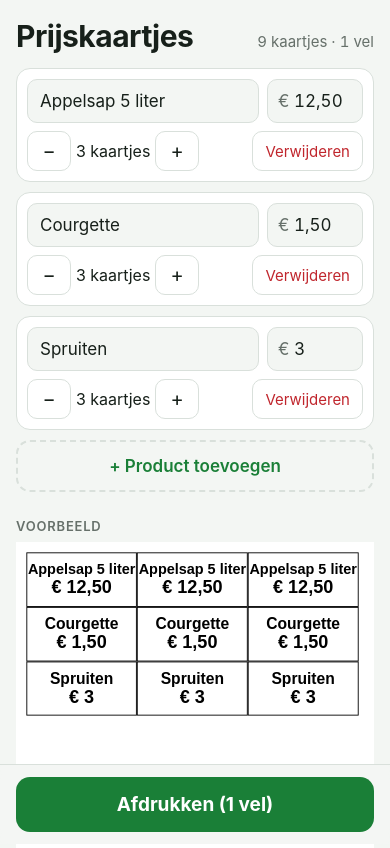
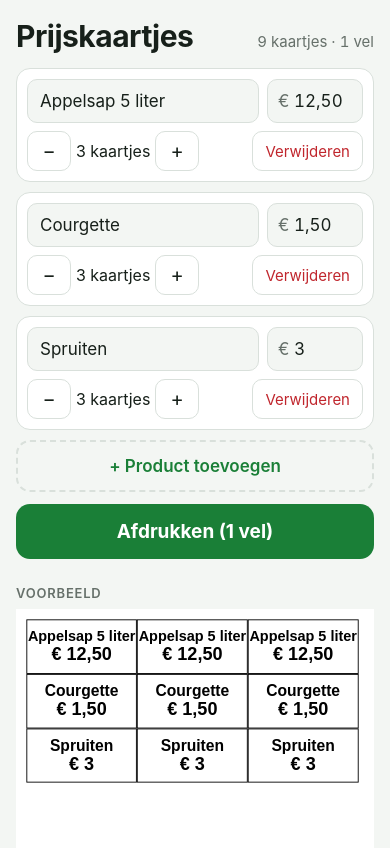
Before and after one commit to XanderSteen/prijskaartjes, a plain HTML site: page index.html in a window 390 px wide. Shown: the top 848 px of the page. Drawn offline with Linux system fonts and the light colour scheme.

Commit message:
Fix Afdrukken not tappable on iPhone
Move the print button out of the fixed bottom bar into the page:
Safari 26's floating toolbar covers fixed bottom content. Open the
home-screen icon in Safari (manifest display browser, no
apple-mobile-web-app-capable), since window.print() does nothing in
standalone mode. Bump the service worker cache.

Co-Authored-By: Claude Opus 5.5 <noreply@anthropic.com>

```diff
--- a/index.html
+++ b/index.html
@@ -4,8 +4,6 @@
 <meta charset="UTF-8">
 <meta name="viewport" content="width=device-width, initial-scale=1, viewport-fit=cover">
 <title>Prijskaartjes</title>
-<meta name="apple-mobile-web-app-capable" content="yes">
-<meta name="mobile-web-app-capable" content="yes">
 <meta name="apple-mobile-web-app-title" content="Kaartjes">
 <meta name="apple-mobile-web-app-status-bar-style" content="default">
 <meta name="theme-color" content="#f3f6f3">
@@ -39,7 +37,7 @@
   #app {
     max-width: 560px;
     margin: 0 auto;
-    padding: calc(env(safe-area-inset-top, 0px) + 18px) 16px calc(var(--veilig-onder) + 110px);
+    padding: calc(env(safe-area-inset-top, 0px) + 18px) 16px calc(var(--veilig-onder) + 40px);
   }
   header {
     display: flex; align-items: baseline; justify-content: space-between;
@@ -123,15 +121,10 @@
   }
   #wissen.zeker { color: var(--rood); font-weight: 600; }
 
-  #balk {
-    position: fixed; left: 0; right: 0; bottom: 0; z-index: 10;
-    padding: 12px 16px calc(var(--veilig-onder) + 12px);
-    background: rgba(243,246,243,.92);
-    -webkit-backdrop-filter: blur(12px); backdrop-filter: blur(12px);
-    border-top: 1px solid var(--lijn);
-  }
+  /* in de pagina, niet vast onderaan: iOS Safari legt zijn zwevende balk over vaste knoppen onderaan */
   #afdrukken {
-    display: block; width: 100%; max-width: 528px; margin: 0 auto;
+    display: block; width: 100%; margin-top: 12px;
+    touch-action: manipulation;
     font: inherit; font-size: 19px; font-weight: 700; color: #fff;
     background: var(--groen); border: 0; border-radius: 14px;
     padding: 16px; cursor: pointer;
@@ -172,7 +165,7 @@
   @page { size: A4; margin: 0; }
   @media print {
     body { background: #fff; }
-    #app > :not(#voorbeeld), #balk { display: none !important; }
+    #app > :not(#voorbeeld) { display: none !important; }
     #app { padding: 0; max-width: none; }
     #voorbeeld { overflow: visible; height: auto !important; }
     #vellen { transform: none !important; }
@@ -191,15 +184,12 @@
 
   <div id="lijst"></div>
   <button id="toevoegen" type="button">+ Product toevoegen</button>
+  <button id="afdrukken" type="button">Afdrukken</button>
 
   <div id="voorbeeld-kop">Voorbeeld</div>
   <div id="voorbeeld"><div id="vellen"></div></div>
 
   <button id="wissen" type="button">Alles wissen</button>
-</div>
-
-<div id="balk">
-  <button id="afdrukken" type="button">Afdrukken</button>
 </div>
 
 <script>
--- a/sw.js
+++ b/sw.js
@@ -1,5 +1,5 @@
 // Houdt de app bruikbaar zonder internet. Eerst het netwerk, anders de bewaarde kopie.
-const CACHE = 'prijskaartjes-v1';
+const CACHE = 'prijskaartjes-v2';
 const FILES = ['./', 'index.html', 'manifest.webmanifest', 'icon-180.png', 'icon-192.png', 'icon-512.png'];
 
 self.addEventListener('install', e => {
```
Also changed, not shown: manifest.webmanifest.
